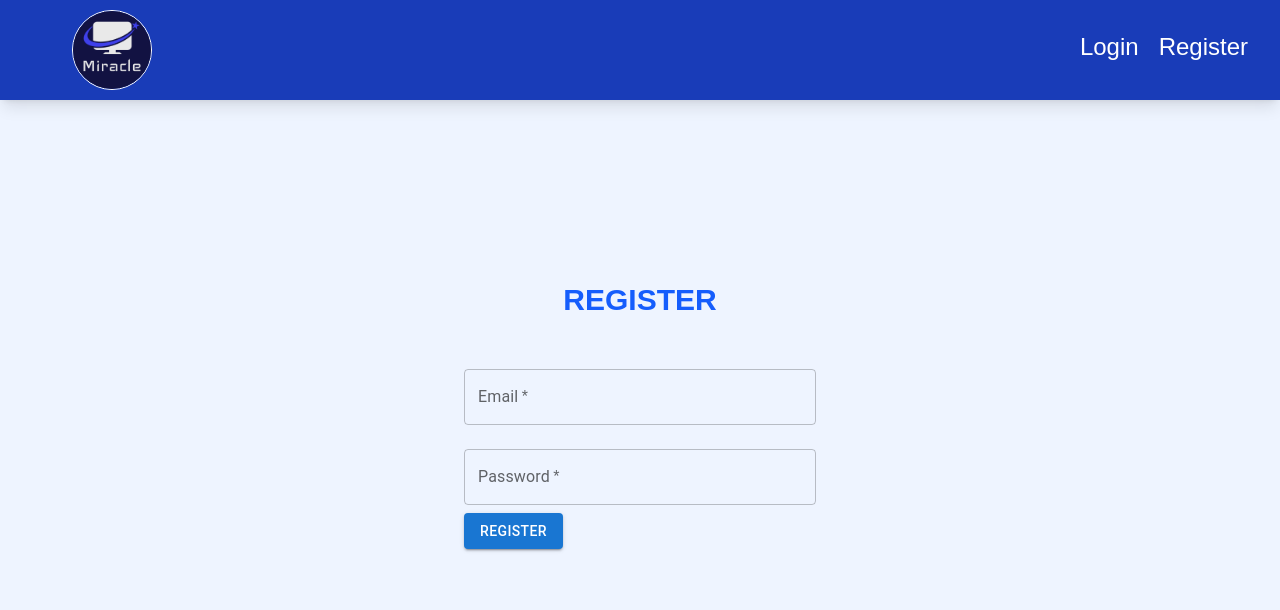
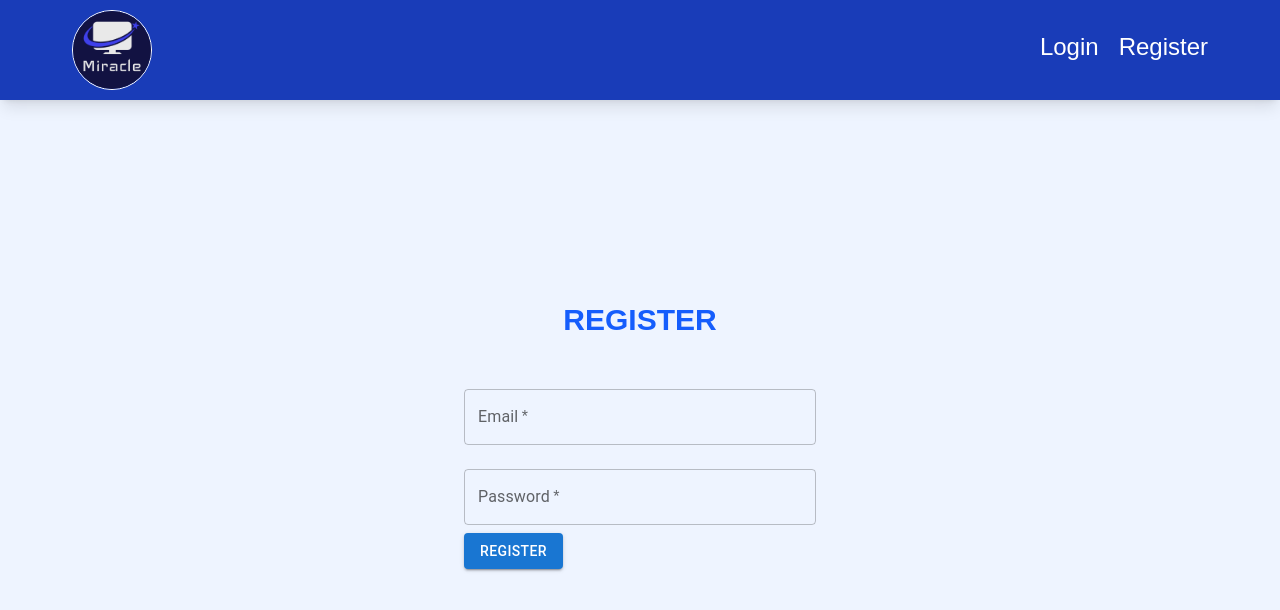
Before and after one commit to nyi-nyi-zin/Task-Management-Project, a React (Vite) app in the folder client/: page /register in a window 1280 px wide. Shown: the top 610 px of the page. Built offline with nearby package versions, Linux system fonts and the light colour scheme; no server answers; some icons are missing.

Commit message:
Ui Modified 1

```diff
--- a/client/src/components/AuthPage/AuthForm.jsx
+++ b/client/src/components/AuthPage/AuthForm.jsx
@@ -81,7 +81,7 @@ const AuthForm = ({ isLoginPage }) => {
   };
 
   return (
-    <section className="w-full flex justify-center items-center h-screen flex-col px-4 ">
+    <section className="w-full flex justify-center items-center min-h-screen flex-col px-4 pt-10">
       <h1 className="text-3xl font-bold mb-4 text-blue-600  text-center w-full ">
         {isLoginPage ? "LOGIN" : "REGISTER"}
       </h1>
--- a/client/src/components/Nav.jsx
+++ b/client/src/components/Nav.jsx
@@ -25,7 +25,7 @@ const Nav = () => {
       />
 
       {user ? (
-        <section className="flex justify-end items-center gap-5 ml-auto text-white">
+        <section className="flex justify-end items-center gap-5 ml-auto text-white pr-10">
           <div className="font-medium text-xl">
             <Link to={"/profile"}>Profile</Link>
           </div>
@@ -37,7 +37,7 @@ const Nav = () => {
           </div>
         </section>
       ) : (
-        <div className="flex justify-end items-center gap-5 ml-auto font-medium text-2xl">
+        <div className="flex justify-end items-center gap-5 ml-auto font-medium text-2xl pr-10">
           <Link to={"/login"}>Login</Link>
           <Link to={"/register"}>Register</Link>
         </div>
--- a/client/src/components/Profile/Board.jsx
+++ b/client/src/components/Profile/Board.jsx
@@ -29,7 +29,7 @@ function Board({
   const navigate = useNavigate();
 
   return (
-    <section className="h-screen overflow-auto bg-amber-100">
+    <section className=" min-h-screen">
       {user ? (
         <>
           <p className="text-blue-600 text-4xl font-bold flex justify-center items-center h-20 w-full">
--- a/client/src/components/Profile/CardBox.jsx
+++ b/client/src/components/Profile/CardBox.jsx
@@ -60,7 +60,7 @@ function CardBox({
   };
 
   return (
-    <section>
+    <section className="max-h-screen">
       <Box
         sx={{
           maxHeight: 260,
--- a/client/src/components/Profile/List.jsx
+++ b/client/src/components/Profile/List.jsx
@@ -45,7 +45,7 @@ function List({
 }) {
   const navigate = useNavigate();
   return (
-    <section style={{ minHeight: "100vh" }}>
+    <section>
       <div className="text-blue-600 text-4xl font-bold flex justify-center items-center h-20 w-full">
         Board's Name "{boardDetails.title}"
       </div>
--- a/client/src/layouts/Main.jsx
+++ b/client/src/layouts/Main.jsx
@@ -3,7 +3,7 @@ import Nav from "../components/Nav";
 
 const Main = () => {
   return (
-    <section className=" mx-auto h-screen w-full overflow-y-hidden ">
+    <section className="mx-auto min-h-screen w-full overflow-hidden">
       <Nav />
       <Outlet />
     </section>
--- a/client/src/pages/profile/Board.jsx
+++ b/client/src/pages/profile/Board.jsx
@@ -212,7 +212,7 @@ export default function Board() {
 
   return (
     <>
-      <div className="bg-sky-100">
+      <div className="bg-green-100">
         <List
           boardDetails={boardDetails}
           allLists={allLists}
```
